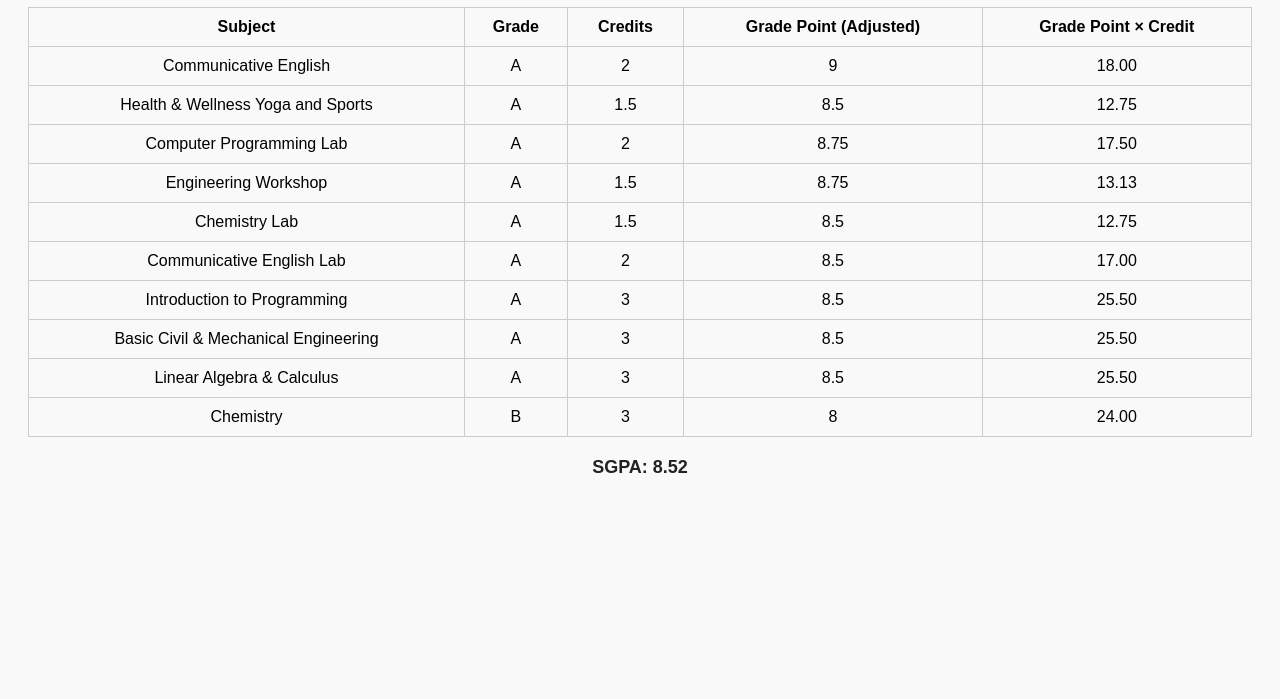
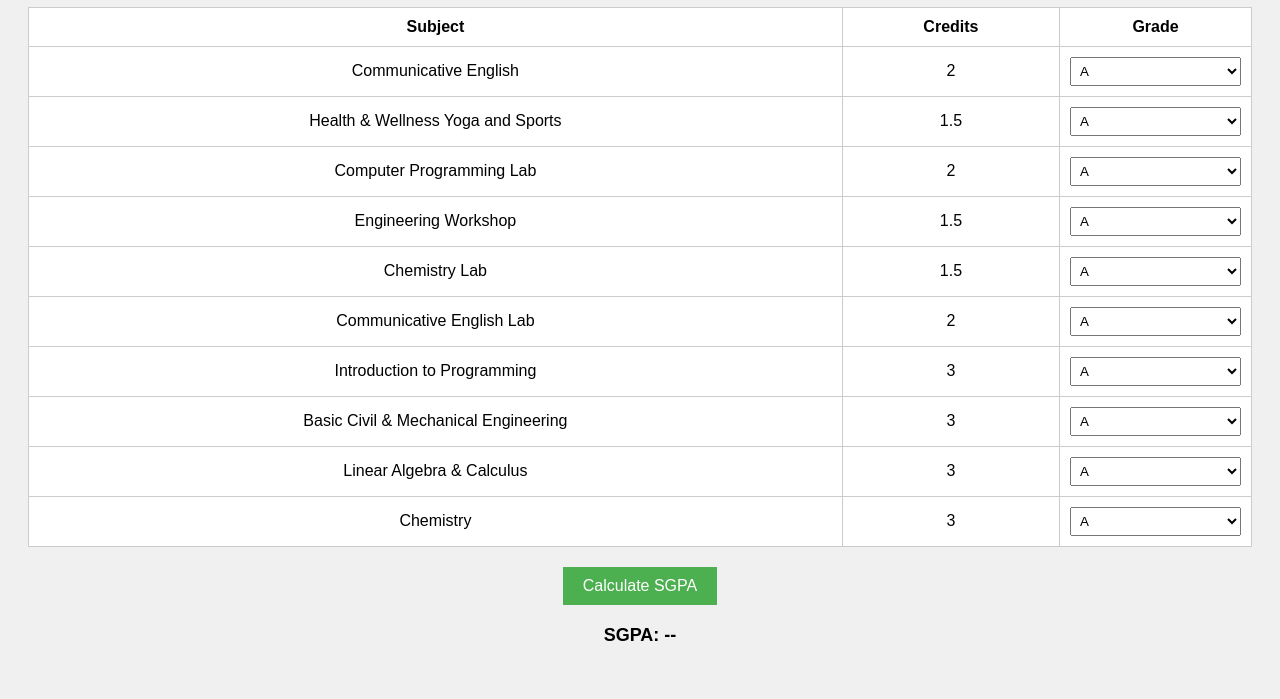
Before and after one commit to siddu-k/Cgpato-percentage-, a plain HTML site: page index.html in a window 1280 px wide. Shown: the part 101-800 px from the top of the page. Drawn offline with Linux system fonts and the light colour scheme.

Commit message:
Update index.html

```diff
--- a/index.html
+++ b/index.html
@@ -3,94 +3,132 @@
 <head>
   <meta charset="UTF-8" />
   <meta name="viewport" content="width=device-width, initial-scale=1.0"/>
-  <title>Exact SGPA Calculator</title>
+  <title>College-Style SGPA Calculator</title>
   <style>
     body {
       font-family: Arial, sans-serif;
       padding: 20px;
-      background: #f9f9f9;
+      background: #f0f0f0;
     }
     h1 {
       text-align: center;
-      color: #333;
     }
     table {
       width: 100%;
       border-collapse: collapse;
-      margin-bottom: 20px;
+      margin: 20px auto;
+      background: white;
     }
     th, td {
       border: 1px solid #ccc;
       padding: 10px;
       text-align: center;
     }
+    select {
+      padding: 5px;
+      width: 100%;
+    }
+    button {
+      display: block;
+      margin: 20px auto;
+      padding: 10px 20px;
+      font-size: 16px;
+      background: #4CAF50;
+      color: white;
+      border: none;
+      cursor: pointer;
+    }
     #result {
+      text-align: center;
       font-size: 18px;
       font-weight: bold;
-      text-align: center;
-      color: #222;
+      margin-top: 10px;
     }
   </style>
 </head>
 <body>
 
-  <h1>Exact College SGPA Calculator</h1>
+  <h1>SGPA Calculator (Exact Like Portal)</h1>
 
   <table>
     <thead>
       <tr>
         <th>Subject</th>
+        <th>Credits</th>
         <th>Grade</th>
-        <th>Credits</th>
-        <th>Grade Point (Adjusted)</th>
-        <th>Grade Point × Credit</th>
       </tr>
     </thead>
     <tbody id="subjectTable">
-      <!-- Rows will be added here -->
+      <!-- Dynamic rows -->
     </tbody>
   </table>
 
-  <div id="result">SGPA: <span id="sgpa">--</span></div>
+  <button onclick="calculateSGPA()">Calculate SGPA</button>
+
+  <div id="result">SGPA: --</div>
 
   <script>
+    const gradePointsAdjusted = {
+      "S": 10,
+      "A": 8.5,
+      "B": 8,
+      "C": 7,
+      "D": 6,
+      "E": 5,
+      "F": 0
+    };
+
     const subjects = [
-      { name: "Communicative English", grade: "A", credits: 2.0, point: 9.0 },
-      { name: "Health & Wellness Yoga and Sports", grade: "A", credits: 1.5, point: 8.5 },
-      { name: "Computer Programming Lab", grade: "A", credits: 2.0, point: 8.75 },
-      { name: "Engineering Workshop", grade: "A", credits: 1.5, point: 8.75 },
-      { name: "Chemistry Lab", grade: "A", credits: 1.5, point: 8.5 },
-      { name: "Communicative English Lab", grade: "A", credits: 2.0, point: 8.5 },
-      { name: "Introduction to Programming", grade: "A", credits: 3.0, point: 8.5 },
-      { name: "Basic Civil & Mechanical Engineering", grade: "A", credits: 3.0, point: 8.5 },
-      { name: "Linear Algebra & Calculus", grade: "A", credits: 3.0, point: 8.5 },
-      { name: "Chemistry", grade: "B", credits: 3.0, point: 8.0 },
+      { name: "Communicative English", credits: 2 },
+      { name: "Health & Wellness Yoga and Sports", credits: 1.5 },
+      { name: "Computer Programming Lab", credits: 2 },
+      { name: "Engineering Workshop", credits: 1.5 },
+      { name: "Chemistry Lab", credits: 1.5 },
+      { name: "Communicative English Lab", credits: 2 },
+      { name: "Introduction to Programming", credits: 3 },
+      { name: "Basic Civil & Mechanical Engineering", credits: 3 },
+      { name: "Linear Algebra & Calculus", credits: 3 },
+      { name: "Chemistry", credits: 3 }
     ];
 
     const tbody = document.getElementById('subjectTable');
-    let totalPoints = 0;
-    let totalCredits = 0;
 
-    subjects.forEach(subject => {
+    subjects.forEach((subject, index) => {
       const row = document.createElement('tr');
-
-      const gp_x_credit = (subject.point * subject.credits);
-      totalPoints += gp_x_credit;
-      totalCredits += subject.credits;
-
       row.innerHTML = `
         <td>${subject.name}</td>
-        <td>${subject.grade}</td>
         <td>${subject.credits}</td>
-        <td>${subject.point}</td>
-        <td>${gp_x_credit.toFixed(2)}</td>
+        <td>
+          <select id="grade-${index}">
+            <option value="S">S</option>
+            <option value="A" selected>A</option>
+            <option value="B">B</option>
+            <option value="C">C</option>
+            <option value="D">D</option>
+            <option value="E">E</option>
+            <option value="F">F</option>
+          </select>
+        </td>
       `;
-
       tbody.appendChild(row);
     });
 
-    const sgpa = (totalPoints / totalCredits).toFixed(2);
-    document.getElementById('sgpa').innerText = sgpa;
+    function calculateSGPA() {
+      let totalCredits = 0;
+      let totalGradePoints = 0;
+
+      subjects.forEach((subject, index) => {
+        const grade = document.getElementById(`grade-${index}`).value;
+        const gp = gradePointsAdjusted[grade];
+        const cr = subject.credits;
+
+        totalCredits += (grade !== "F" ? cr : 0); // F doesn't count toward credit
+        totalGradePoints += gp * cr;
+      });
+
+      const sgpa = (totalCredits > 0) ? (totalGradePoints / totalCredits).toFixed(2) : "0.00";
+      document.getElementById("result").innerText = `SGPA: ${sgpa}`;
+    }
   </script>
 
 </body>
```
